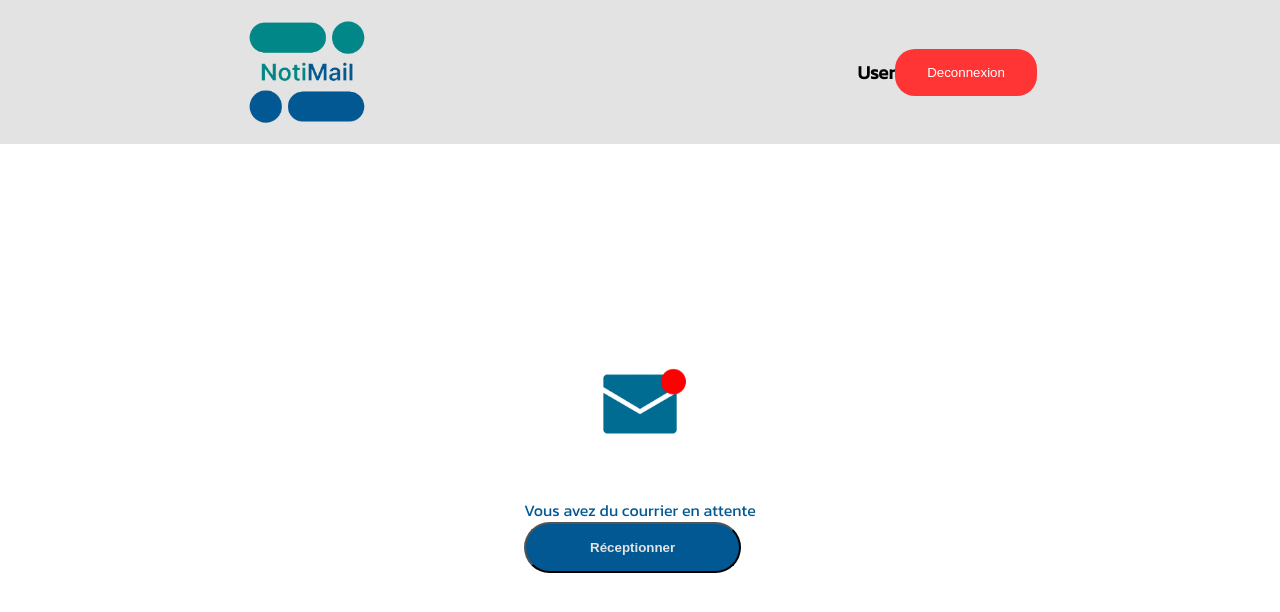
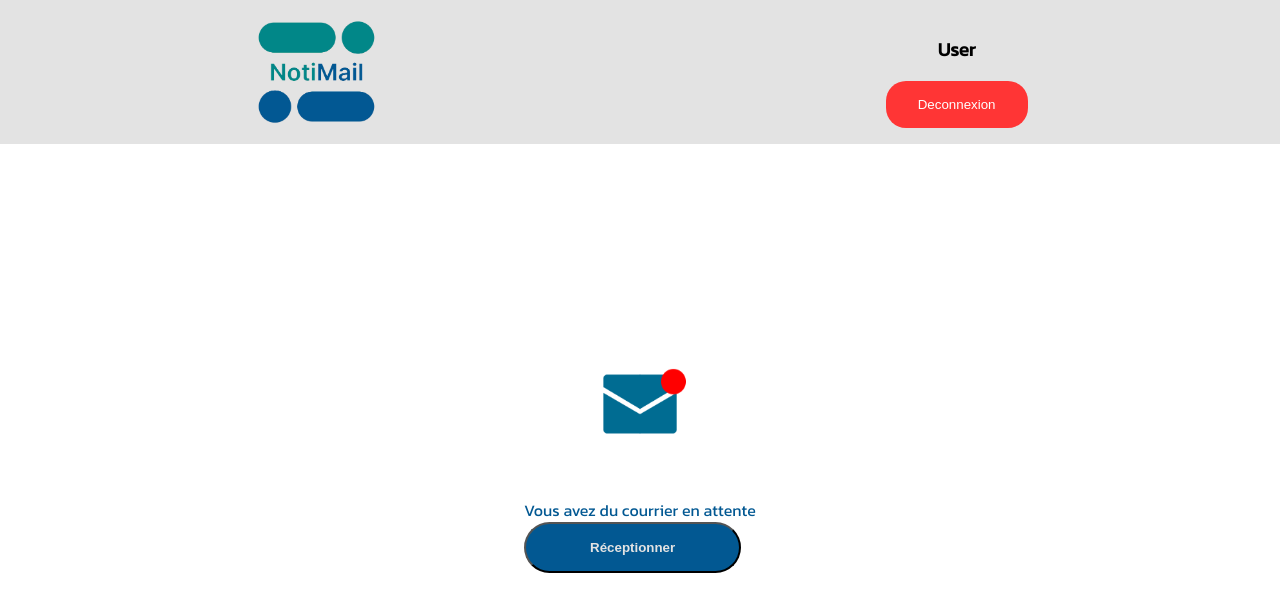
Before and after one commit to BMoreau3545/Notimail, a React (Vite) app in the folder front/: page /entreprise in a window 1280 px wide. Shown: the top 612 px of the page. Built offline with nearby package versions, Linux system fonts and the light colour scheme.

Commit message:
AddmodifCSS

```diff
--- a/front/src/Composants/Navbar.jsx
+++ b/front/src/Composants/Navbar.jsx
@@ -10,7 +10,7 @@ export const NavBar = () => {
         {/* <NavLink to="/home"> */}
           <img src={Mailto} id='NotimailLogo' alt="Logo du site" />
         {/* </NavLink> */}
-        <div className='center'>
+        <div className='center column'>
           <h3>User</h3>
           <button>Deconnexion</button>
         </div>
```
